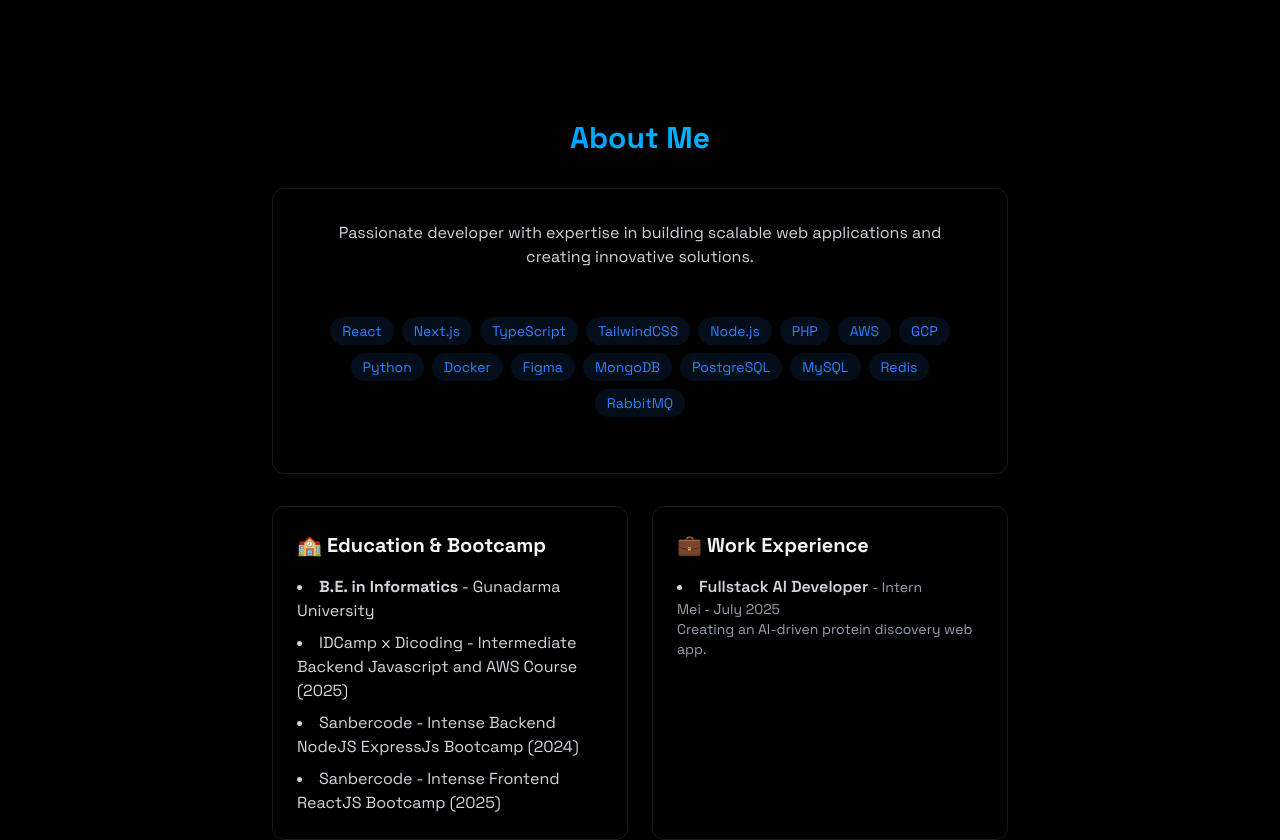
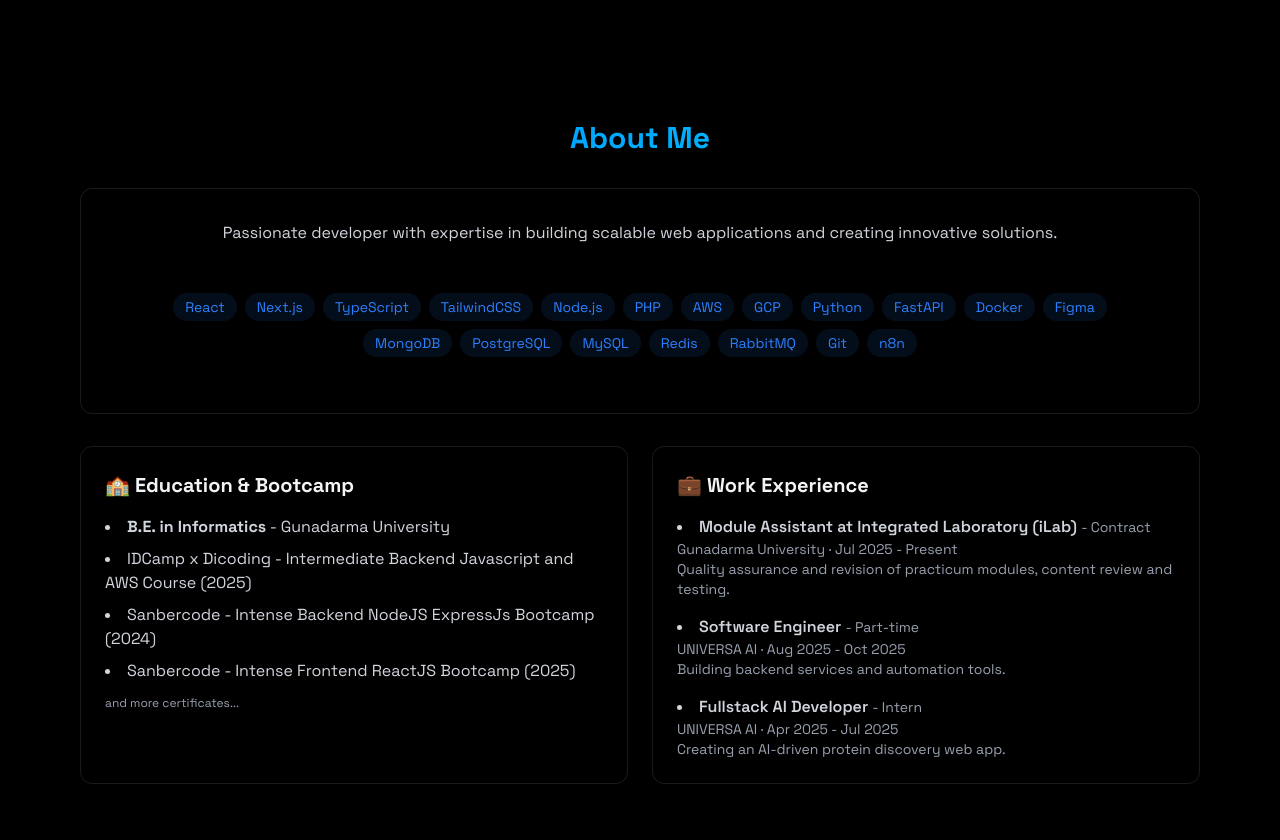
Before and after one commit to sandervenz/my-portfolio, a React (Vite) app: page / in a window 1280 px wide. Shown: the part 760-1600 px from the top of the page. Built offline with nearby package versions, Linux system fonts and the light colour scheme.

Commit message:
Update CV and About component with new work experience and skills

```diff
--- a/src/components/sections/About.jsx
+++ b/src/components/sections/About.jsx
@@ -12,6 +12,7 @@ export const About = () => {
     "AWS",
     "GCP",
     "Python",
+    "FastAPI",
     "Docker",
     "Figma",
     "MongoDB",
@@ -19,6 +20,8 @@ export const About = () => {
     "MySQL",
     "Redis",
     "RabbitMQ",
+    "Git",
+    "n8n",
   ];
 
   return (
@@ -27,7 +30,7 @@ export const About = () => {
       className="min-h-screen flex items-center justify-center py-20"
     >
       <RevealOnScroll>
-        <div className="max-w-3xl mx-auto px-4">
+        <div className="max-w-6xl mx-auto px-4">
           <h2 className="text-3xl font-bold mb-8 bg-gradient-to-r from-blue-500 to-cyan-400 bg-clip-text text-transparent text-center">
             About Me
           </h2>
@@ -70,6 +73,14 @@ export const About = () => {
                   Sanbercode - Intense Frontend ReactJS Bootcamp (2025)
                 </li>
               </ul>
+              <a
+                href="https://www.linkedin.com/in/sander-vdb/details/certifications/"
+                target="_blank"
+                rel="noopener noreferrer"
+                className="text-xs text-gray-400 hover:text-blue-400 transition mt-3 inline-block"
+              >
+                and more certificates...
+              </a>
             </div>
 
             {/* Work Experience Section */}
@@ -78,13 +89,39 @@ export const About = () => {
               <div className="space-y-4 text-gray-300">
                 <div>
                   <h4 className="font-semibold">
+                    <li>Module Assistant at Integrated Laboratory (iLab){" "}
+                      <span className="text-sm text-gray-400 font-normal">
+                        - Contract
+                      </span>
+                    </li>
+                  </h4>
+                  <p className="text-sm text-gray-400">Gunadarma University · Jul 2025 - Present</p>
+                  <p className="text-sm text-gray-400">
+                    Quality assurance and revision of practicum modules, content review and testing.
+                  </p>
+                </div>
+                <div>
+                  <h4 className="font-semibold">
+                    <li>Software Engineer{" "}
+                      <span className="text-sm text-gray-400 font-normal">
+                        - Part-time
+                      </span>
+                    </li>
+                  </h4>
+                  <p className="text-sm text-gray-400">UNIVERSA AI · Aug 2025 - Oct 2025</p>
+                  <p className="text-sm text-gray-400">
+                    Building backend services and automation tools.
+                  </p>
+                </div>
+                <div>
+                  <h4 className="font-semibold">
                     <li>Fullstack AI Developer{" "}
                       <span className="text-sm text-gray-400 font-normal">
                         - Intern
                       </span>
                     </li>
                   </h4>
-                  <p className="text-sm text-gray-400">Mei - July 2025</p>
+                  <p className="text-sm text-gray-400">UNIVERSA AI · Apr 2025 - Jul 2025</p>
                   <p className="text-sm text-gray-400">
                     Creating an AI-driven protein discovery web app.
                   </p>
```
Also changed, not shown: 1 other file (tests, documents, lock files or other folders).
